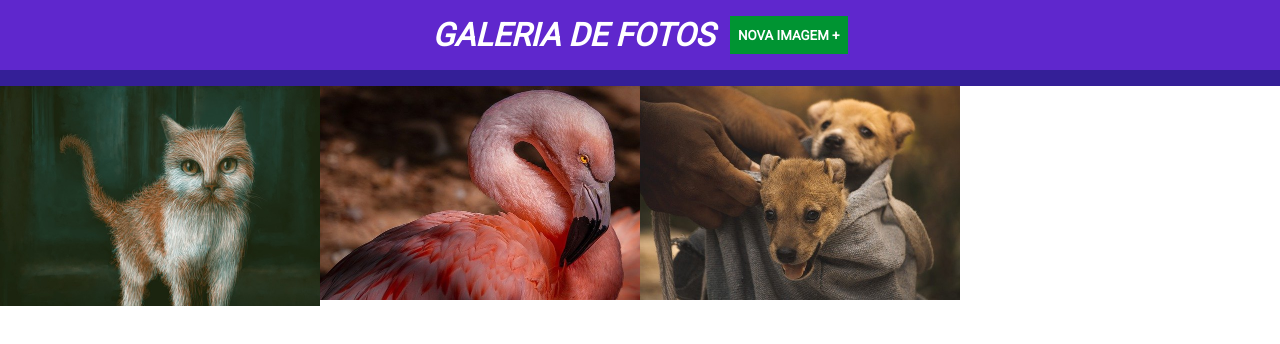
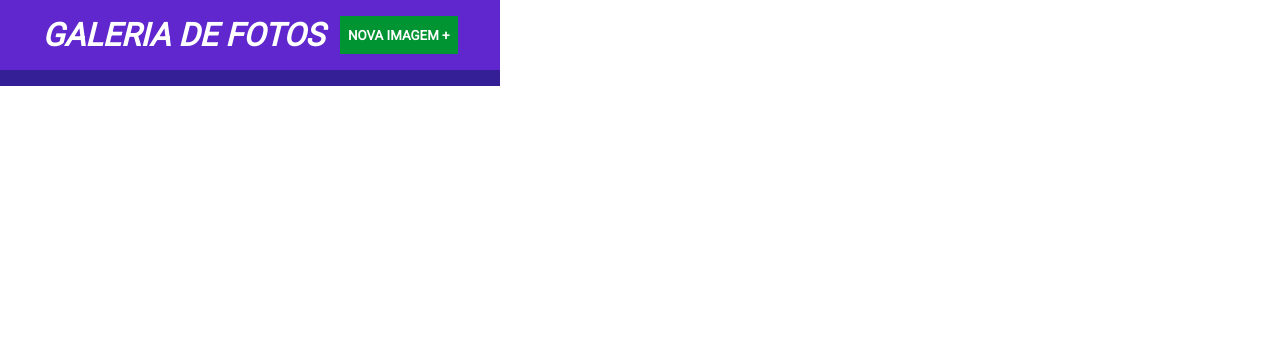
Before and after one commit to MarioHBS/curso_ebac_frontend, a plain HTML site: page index.html in a window 1280 px wide. Drawn offline with nearby package versions, Linux system fonts and the light colour scheme.

Commit message:
commit inicial para exercício do módulo 9

```diff
--- a/index.html
+++ b/index.html
@@ -15,12 +15,14 @@
 </head>
 
 <body>
-    <header>
-        <h1>Galeria de Fotos</h1>
-        <button type="button">Nova Imagem +</button>
-    </header>
+    <div class="container">
+        <header>
+            <h1>Galeria de Fotos</h1>
+            <button type="button">Nova Imagem +</button>
+        </header>
+    </div>
 
-    <form>
+    <!-- <form>
         <h2>Inserir nova imagem</h2>
         <input id="endereco-imagem-nova" type="url" placeholder="URL da imagem" />
         <button type="submit">Adicionar</button>
@@ -46,7 +48,7 @@
                 <a href="./images/foto3.jpg" target="_blank">Ver imagem em tamanho real</a>
             </div>
         </li>
-    </ul>
+    </ul> -->
 
     <script src="https://code.jquery.com/jquery-3.7.0.min.js"></script>
     <script src="./script.js"></script>
--- a/main.css
+++ b/main.css
@@ -19,14 +19,10 @@ header button {
     margin-left: 16px;
 }
 
-form {
-    background-color: #c8d6e5;
-    padding: 24px 0;
-    text-align: center;
-    display: none;
-}
-form h2 {
-    margin-bottom: 16px;
+.container {
+    justify-content: center;
+    max-width: 500px;
+    width: 100%;
 }
 
 input, button {
@@ -40,6 +36,16 @@ button {
     cursor: pointer;
     font-weight: bold;
     text-transform: uppercase;
+}
+
+/* form {
+    background-color: #c8d6e5;
+    padding: 24px 0;
+    text-align: center;
+    display: none;
+}
+form h2 {
+    margin-bottom: 16px;
 }
 
 #btn-cancelar {
@@ -82,4 +88,4 @@ ul li img {
 
 ul li:hover .overlay-imagem-link {
     opacity: 1;
-}
+} */
```
Also changed, not shown: images/foto1.jpg (deleted), images/foto2.jpg (deleted), images/foto3.jpg (deleted), images/foto4.jpg (deleted), images/foto5.jpg (deleted).
